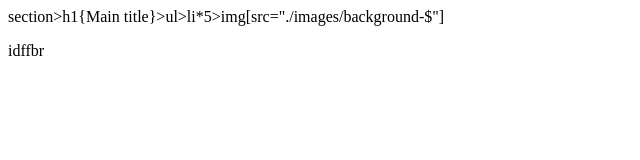
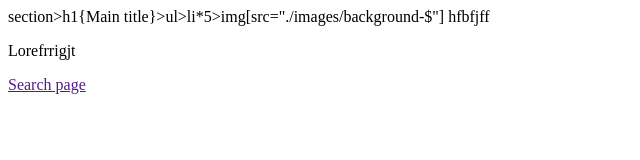
Before and after one commit to Maryna997/html_css, a plain HTML site: page module_1/class/1.01.html in a window 1280 px wide. Shown: the whole page, without its empty margins (0-640 px from the left). Drawn offline with Linux system fonts and the light colour scheme.

Commit message:
add class 1.01

```diff
--- a/module_1/class/1.01.html
+++ b/module_1/class/1.01.html
@@ -8,6 +8,13 @@ section>h1{Main title}>ul>li*5>img[src="./images/background-$"]
     <title>Document</title>
 </head>
 <body>
-    <p>idffbr</p>
+    hfbfjff
+    <p>Lorefrrigjt</p>
+    <a href="" target="_blank" rel="noopener noreferrer">
+        Search page
+    </a>
 </body>
 </html>
+
+
+<!--rel="noopener noreferrer" - to make it impossible to see our browsing history when we are entering external page-->
```
